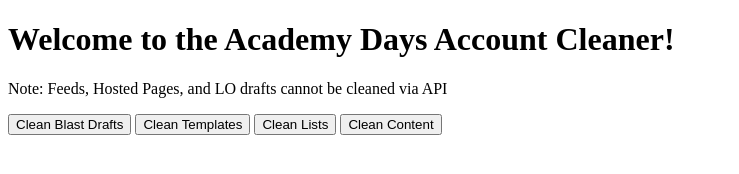
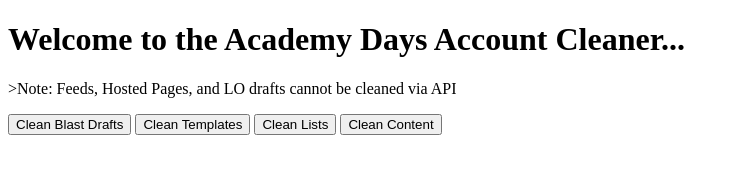
Before and after one commit to stevedoesitall/account_clean_v2, a website with bundled scripts: page index.html in a window 1280 px wide. Shown: the full height of the page, 0-739 px from the left. Built offline with nearby package versions, Linux system fonts and the light colour scheme.

Commit message:
Revert "Reverting"
This reverts commit 69d6613648d06efde7dfd1abe9686b9edc81262c.

```diff
--- a/index.html
+++ b/index.html
@@ -9,8 +9,8 @@
     </head>
     <body>
         <div id="header">
-            <h1>Welcome to the Academy Days Account Cleaner!</h1>
-            <p><span class="note"></span>Note:</span> Feeds, Hosted Pages, and LO drafts cannot be cleaned via API</p>
+            <h1>Welcome to the Academy Days Account Cleaner...</h1>
+            <p><span class="note"></span>>Note:</span> Feeds, Hosted Pages, and LO drafts cannot be cleaned via API</p>
         </div>
         <div id="buttons">
             <button id="blasts" class="cleaner">Clean Blast Drafts</button>
```
